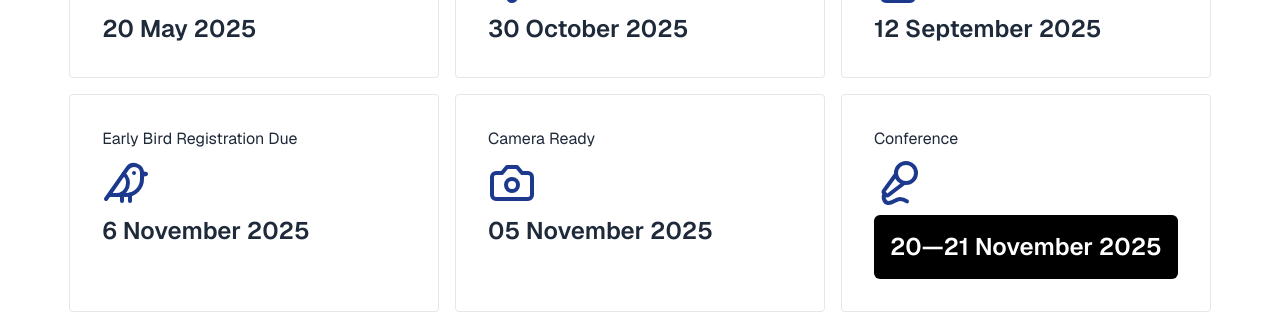
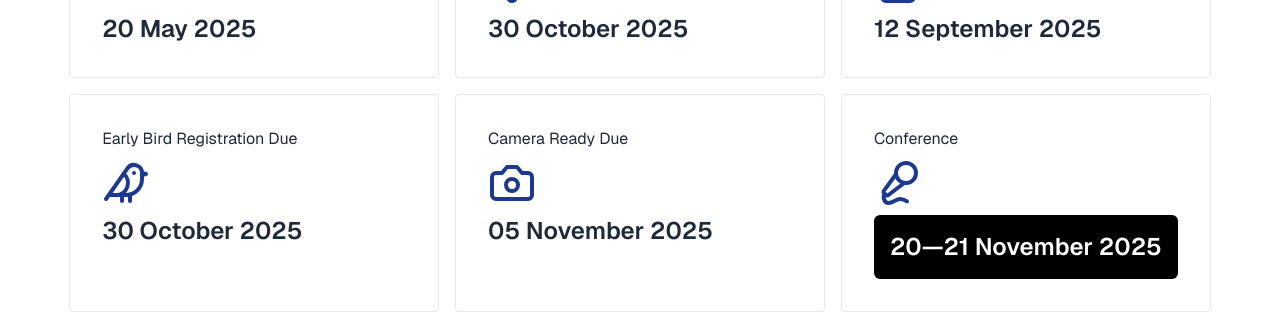
Before and after one commit to ISySRGg/Icaitech, a Next.js app: page / in a window 1280 px wide. Shown: the part 2740-3052 px from the top of the page. Built offline with nearby package versions, Linux system fonts and the light colour scheme.

Commit message:
update important date

```diff
--- a/contents/important-date1.ts
+++ b/contents/important-date1.ts
@@ -22,12 +22,12 @@ export const importantDate: Agenda[] = [
   },
   {
     name: "Early Bird Registration Due",
-    date: "6 November 2025",
+    date: "30 October 2025",
     icon: Bird,
     // icon: "🐦",
   },
   {
-    name: "Camera Ready",
+    name: "Camera Ready Due",
     date: "05 November 2025",
     icon: Camera,
     // icon: "📸",
```
